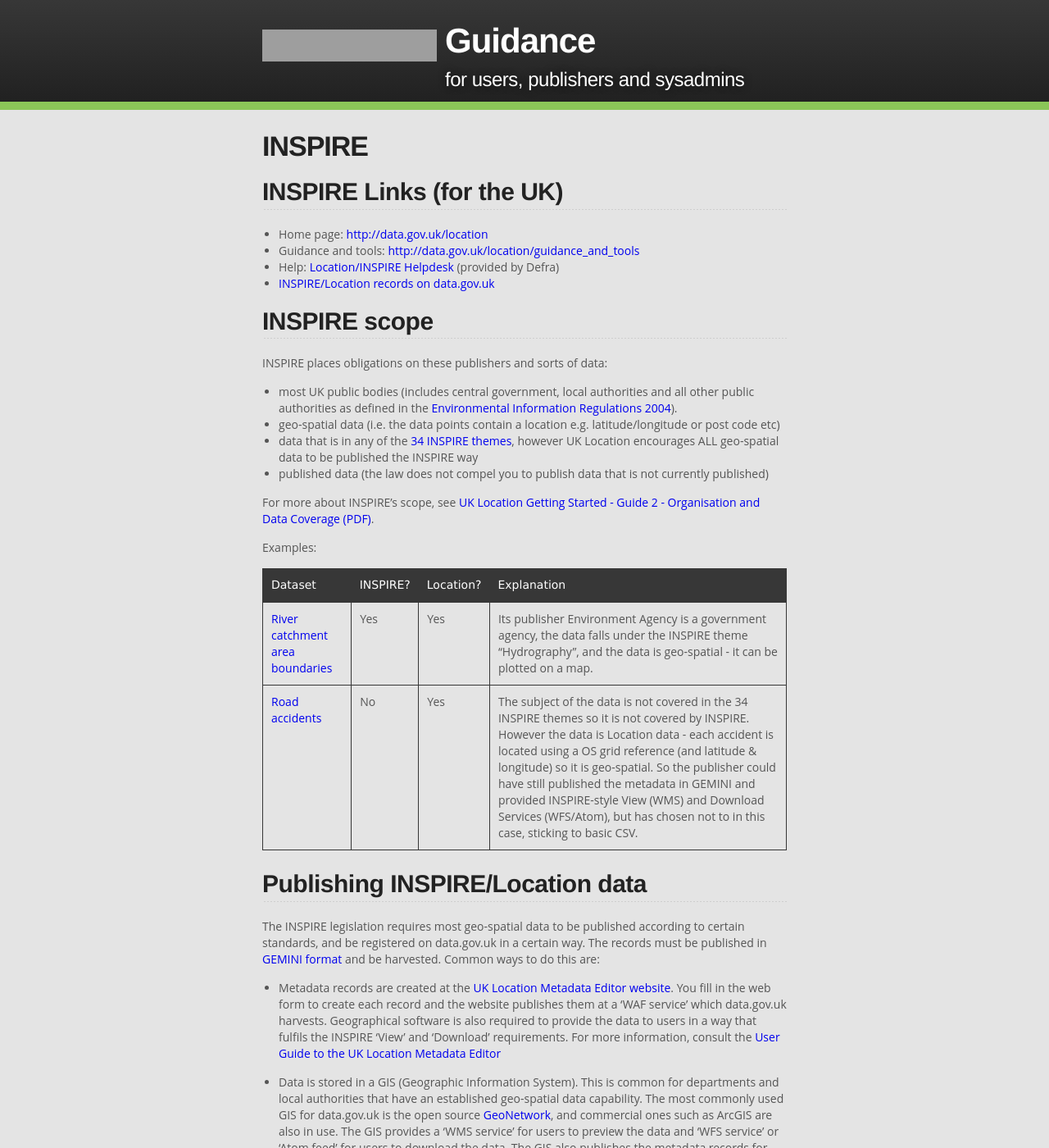
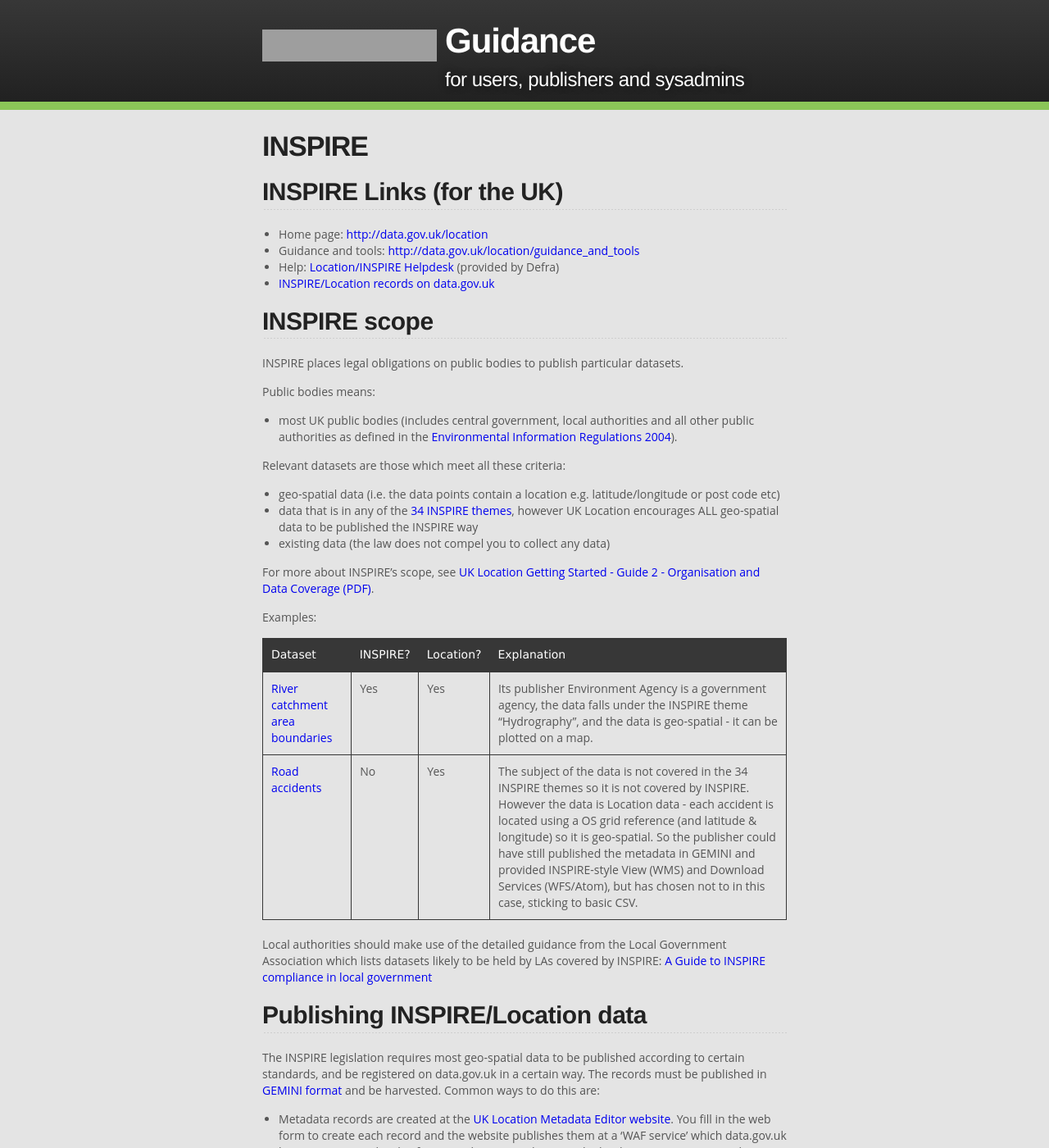
Before and after one commit to datagovuk/guidance, a Jekyll site: the page built from inspire.md, in a window 1280 px wide and 1400 px high. Shown: the whole window at 82% size. Built offline with Jekyll 4.4.1, drawn with Linux system fonts in a browser that asks for light colours; grey boxes are pictures that could not be loaded.

Commit message:
Clarify that all the criteria are necessary for a dataset to fall under inspire. Add link to LGA doc.

```diff
--- a/inspire.md
+++ b/inspire.md
@@ -12,12 +12,17 @@ layout: "default"
 
 ## INSPIRE scope
 
-INSPIRE places obligations on these publishers and sorts of data:
+INSPIRE places legal obligations on public bodies to publish particular datasets.
+
+Public bodies means:
 
 * most UK public bodies (includes central government, local authorities and all other public authorities as defined in the [Environmental Information Regulations 2004](http://www.legislation.gov.uk/uksi/2004/3391/contents/made)).
+
+Relevant datasets are those which meet all these criteria:
+
 * geo-spatial data (i.e. the data points contain a location e.g. latitude/longitude or post code etc)
 * data that is in any of the [34 INSPIRE themes](http://inspire.ec.europa.eu/index.cfm/pageid/2/list/7), however UK Location encourages ALL geo-spatial data to be published the INSPIRE way
-* published data (the law does not compel you to publish data that is not currently published)
+* existing data (the law does not compel you to collect any data)
 
 For more about INSPIRE's scope, see [UK Location Getting Started - Guide 2 - Organisation and Data Coverage (PDF)](http://data.gov.uk/library/uk-location-getting-started-guide-2-organisation-and-data-coverage).
 
@@ -27,6 +32,9 @@ Examples:
 | ------- | -------- | --------- | ----------- |
 | [River catchment area boundaries](http://data.gov.uk/dataset/water-framework-directive-river-waterbody-catchments-wms) | Yes | Yes | Its publisher Environment Agency is a government agency, the data falls under the INSPIRE theme "Hydrography", and the data is geo-spatial - it can be plotted on a map. |
 | [Road accidents](http://data.gov.uk/dataset/road-accidents-safety-data) | No | Yes | The subject of the data is not covered in the 34 INSPIRE themes so it is not covered by INSPIRE. However the data is Location data - each accident is located using a OS grid reference (and latitude & longitude) so it is geo-spatial. So the publisher could have still published the metadata in GEMINI and provided INSPIRE-style View (WMS) and Download Services (WFS/Atom), but has chosen not to in this case, sticking to basic CSV.|
+
+Local authorities should make use of the detailed guidance from the Local Government Association which lists datasets likely to be held by LAs covered by INSPIRE: [A Guide to INSPIRE compliance in local government](http://www.local.gov.uk/c/document_library/get_file?uuid=ba19b779-eb8d-404c-af07-25ecd921aed9)
+
 
 ## Publishing INSPIRE/Location data
 
```
